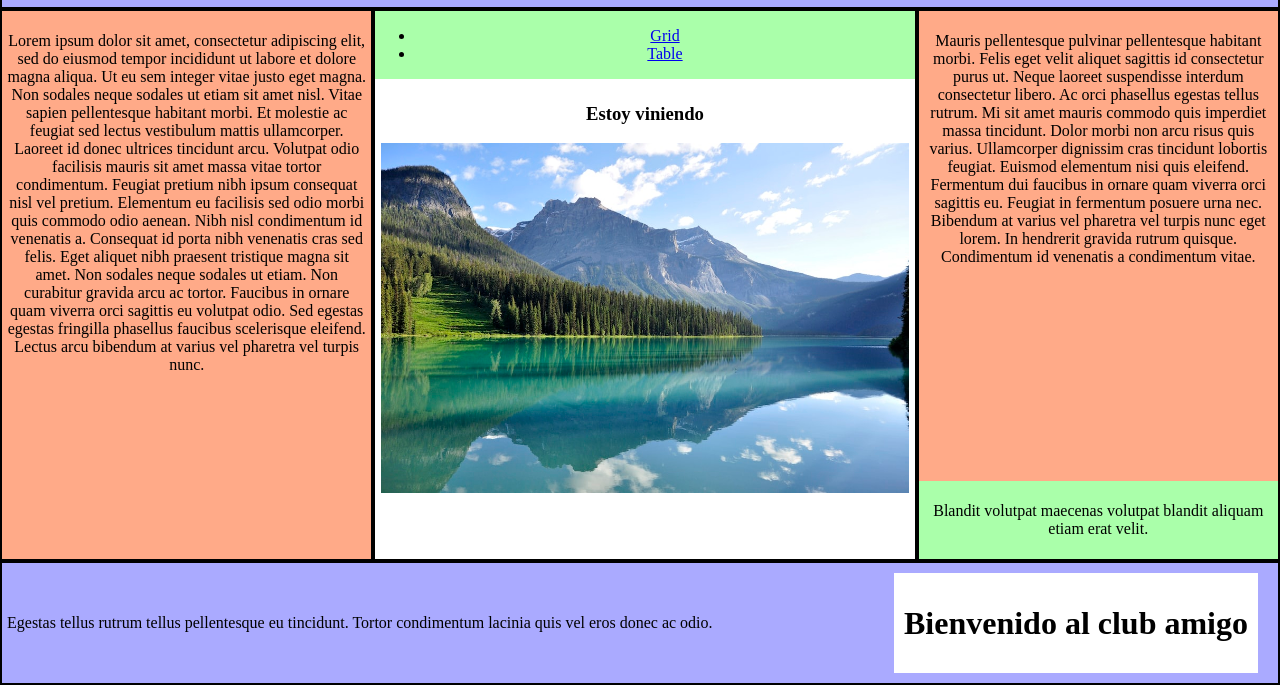
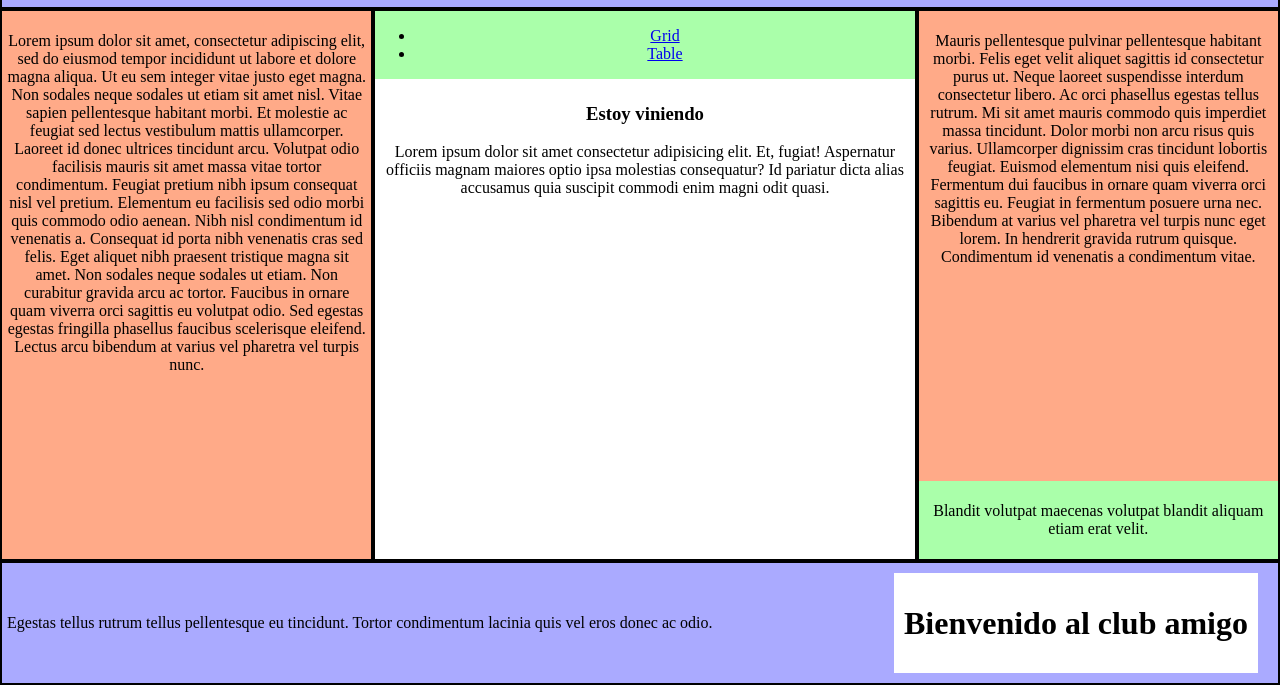
Before and after one commit to KrishaPoehala/webLab1, a website: page index.html in a window 1280 px wide. Shown: the part 115-800 px from the top of the page. Drawn offline with Linux system fonts and the light colour scheme.

Commit message:
some magic

```diff
--- a/index.html
+++ b/index.html
@@ -26,7 +26,7 @@
                     </div>
                     <div class="middle_bottom text">
                         <h3>Estoy viniendo</h3>
-                        <img src="images/web labs.jpg" alt="photo" class="image"/>
+                        <p>Lorem ipsum dolor sit amet consectetur adipisicing elit. Et, fugiat! Aspernatur officiis magnam maiores optio ipsa molestias consequatur? Id pariatur dicta alias accusamus quia suscipit commodi enim magni odit quasi.</p>
                     </div>
                 </div>
                 <div class="right border">
```
